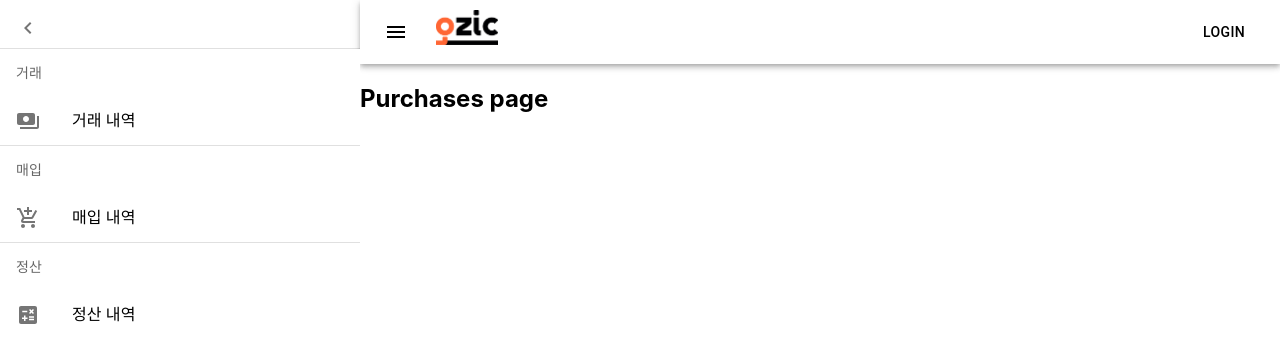
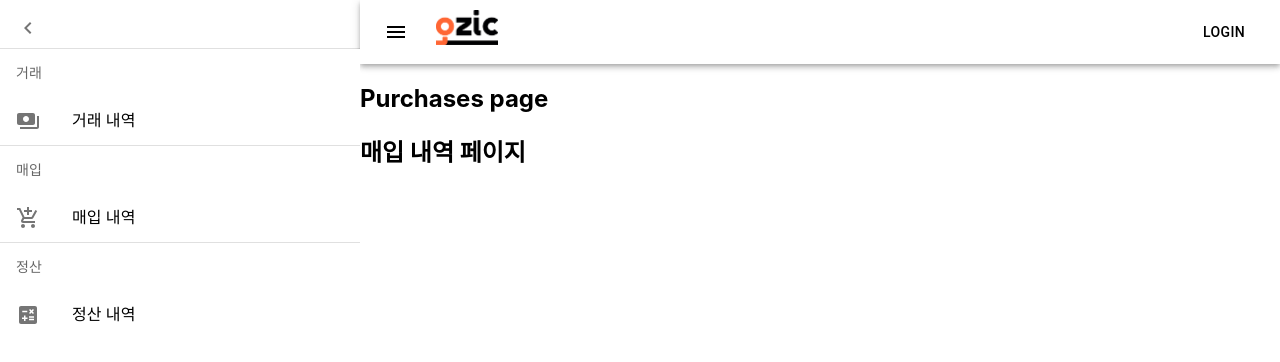
Before and after one commit to tamoimi/ozic-pay-clone, a Next.js app: page /Purchases in a window 1280 px wide. Shown: the top 362 px of the page. Built offline with nearby package versions, Linux system fonts and the light colour scheme.

Commit message:
feat: init

```diff
--- a/pages/Purchases.jsx
+++ b/pages/Purchases.jsx
@@ -1,4 +1,9 @@
 const Purchases = () => {
-    return <h1>Purchases page</h1>;
-  };
-  export default Purchases;
+  return (
+    <>
+      <h1>Purchases page</h1>
+      <h1>매입 내역 페이지</h1>
+    </>
+  );
+};
+export default Purchases;
```
